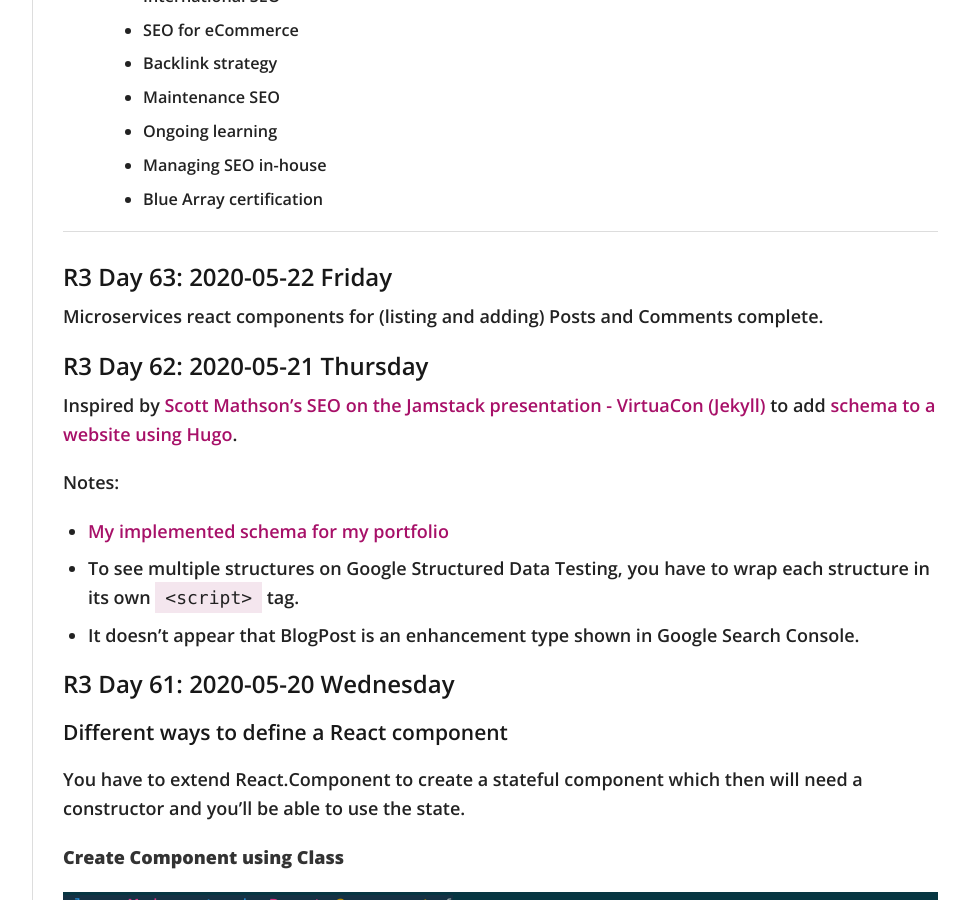
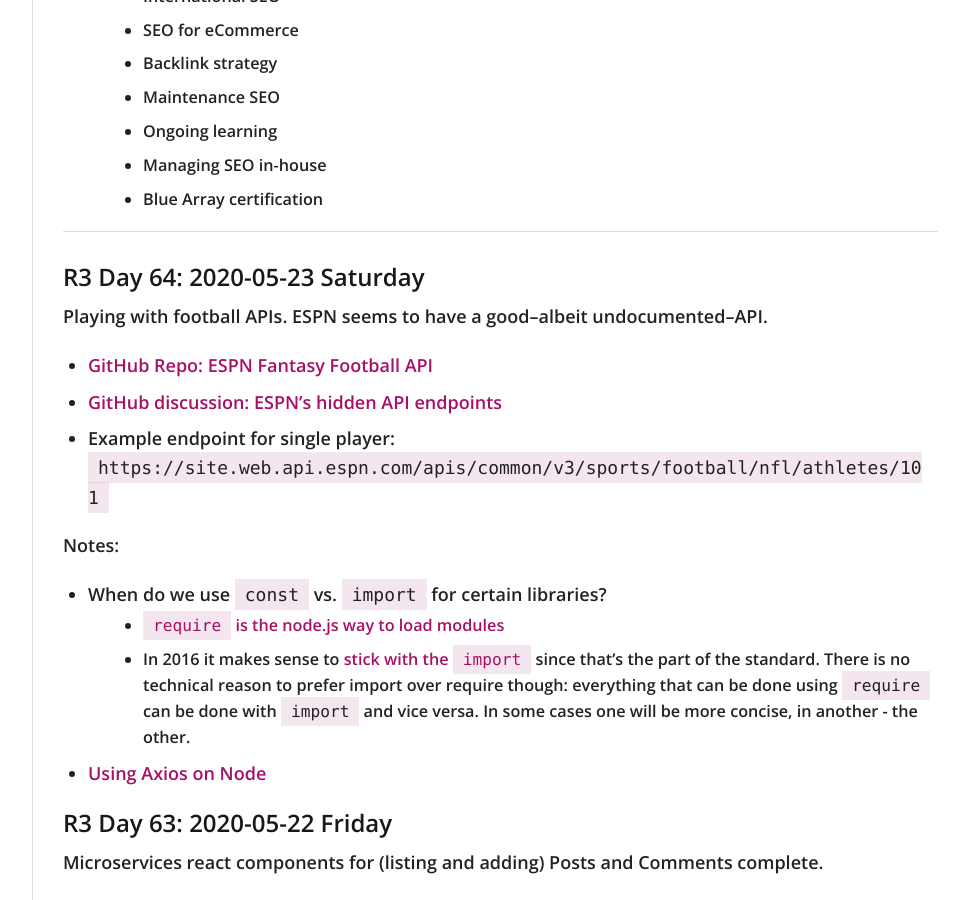
Before and after one commit to virtual/100daysofcode, a Jekyll site: the page built from index.md, in a window 1280 px wide and 900 px high, scrolled down 3596 px. Shown: the whole window, without its empty margins (272-1241 px from the left). Built offline with Jekyll 4.4.1, drawn with Linux system fonts in a browser that asks for light colours; nearby versions of some CDN libraries; our own code applies the rules of GitHub Pages for plain Markdown files.

Commit message:
r3d64 const/require and football apis

```diff
--- a/index.md
+++ b/index.md
@@ -116,6 +116,20 @@
 
 ---
 
+## R3 Day 64: 2020-05-23 Saturday
+
+Playing with football APIs. ESPN seems to have a good--albeit undocumented--API.
+
+- [GitHub Repo: ESPN Fantasy Football API](https://github.com/mkreiser/ESPN-Fantasy-Football-API)
+- [GitHub discussion: ESPN's hidden API endpoints](https://gist.github.com/akeaswaran/b48b02f1c94f873c6655e7129910fc3b)
+- Example endpoint for single player: `https://site.web.api.espn.com/apis/common/v3/sports/football/nfl/athletes/101`
+
+Notes:
+- When do we use `const` vs. `import` for certain libraries?
+  - [`require` is the node.js way to load modules](https://stackoverflow.com/questions/31354559/using-node-js-require-vs-es6-import-export)
+  - In 2016 it makes sense to [stick with the `import`](https://stackoverflow.com/questions/34601582/what-is-the-difference-between-import-and-const-and-which-is-preferred-in-common) since that's the part of the standard. There is no technical reason to prefer import over require though: everything that can be done using `require` can be done with `import` and vice versa. In some cases one will be more concise, in another - the other.
+- [Using Axios on Node](https://flaviocopes.com/node-axios/)
+
 ## R3 Day 63: 2020-05-22 Friday
 
 Microservices react components for (listing and adding) Posts and Comments complete.
```
